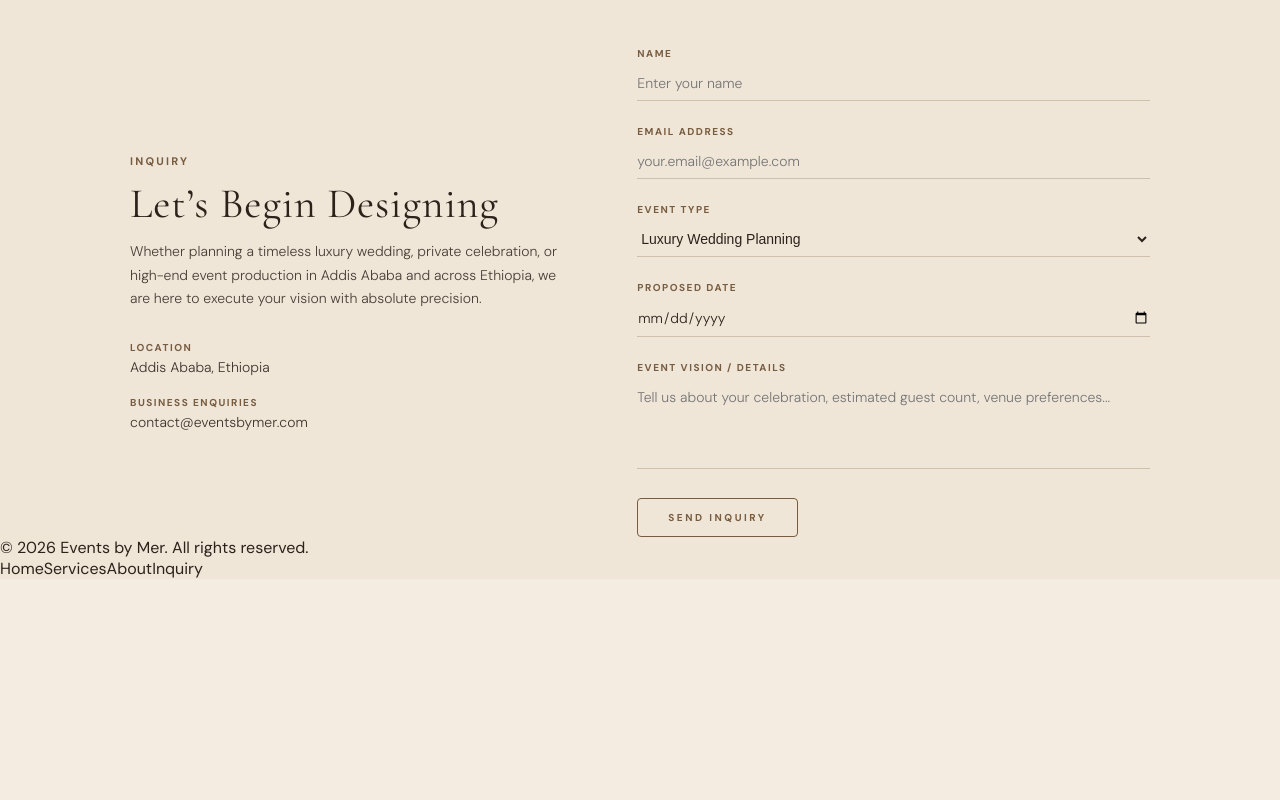
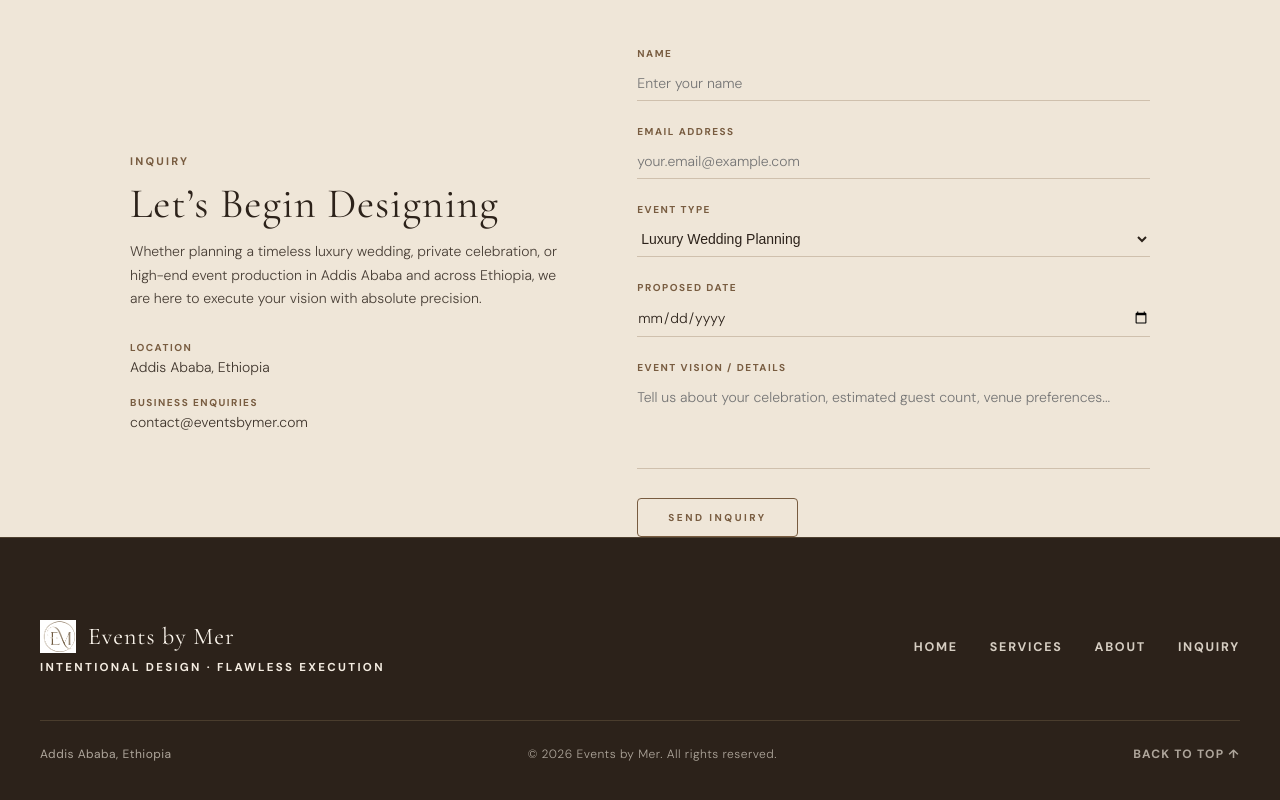
Before and after one commit to Eyoel1/eventsbymerr, a Next.js app: page / in a window 1280 px wide. Shown: the part 3027-3827 px from the top of the page. Before the commit the page ends 3606 px from the top, so only its background shows below. Built offline with nearby package versions, Linux system fonts and the light colour scheme.

Commit message:
Redesign footer into luxury brand layout, configure favicon & Google search logo metadata

```diff
--- a/src/app/layout.tsx
+++ b/src/app/layout.tsx
@@ -89,7 +89,14 @@ export const metadata: Metadata = {
     },
   },
   icons: {
-    icon: "/favicon.ico",
+    icon: [
+      { url: "/images/logo.webp", type: "image/webp" },
+      { url: "/favicon.ico" }
+    ],
+    apple: [
+      { url: "/images/logo.webp" }
+    ],
+    shortcut: "/images/logo.webp"
   },
 };
 
@@ -100,8 +107,8 @@ const jsonLd = {
   description:
     "Premier luxury wedding planning, styling, and event production house in Addis Ababa, Ethiopia.",
   url: "https://eventsbymer.com",
-  logo: "https://eventsbymer.com/images/logo.jpg",
-  image: "https://eventsbymer.com/images/user_photos/service_ethiopian_ceremony.jpg",
+  logo: "https://eventsbymer.com/images/logo.webp",
+  image: "https://eventsbymer.com/images/about-brand.webp",
   telephone: "+251911000000",
   email: "contact@eventsbymer.com",
   address: {
--- a/src/app/page.module.css
+++ b/src/app/page.module.css
@@ -689,47 +689,150 @@
   box-shadow: 0 8px 24px rgba(133, 104, 75, 0.2);
 }
 
-/* 7. Footer Section */
-.footer {
-  background-color: var(--color-alabaster);
-  border-top: 1px solid rgba(133, 104, 75, 0.1);
-  padding: 30px 0 20px 0;
-  color: rgba(44, 34, 26, 0.75);
+/* 7. Luxury Brand Footer Section */
+.luxuryFooter {
+  background-color: var(--color-espresso);
+  border-top: 1px solid rgba(183, 154, 114, 0.25);
+  padding: 80px 40px 40px;
+  color: var(--color-alabaster);
   width: 100%;
+  box-sizing: border-box;
 }
 
-.footerContainer {
-  max-width: 1100px;
+.footerTopRow {
+  max-width: 1200px;
   margin: 0 auto;
-  padding: 0 40px;
-  display: flex;
-  flex-direction: column;
-  gap: 20px;
-}
-
-.footerTop {
   display: flex;
   justify-content: space-between;
   align-items: center;
   flex-wrap: wrap;
-  gap: 15px;
+  gap: 30px;
+}
+
+.footerBrand {
+  display: flex;
+  flex-direction: column;
+  gap: 6px;
+}
+
+.footerLogoContainer {
+  display: flex;
+  align-items: center;
+  gap: 12px;
+}
+
+.footerLogoImage {
+  object-fit: contain;
+  filter: brightness(1.1);
+}
+
+.footerBrandName {
+  font-family: var(--font-serif);
+  font-size: 24px;
+  font-weight: 400;
+  color: #FAF4EB;
+  letter-spacing: 0.04em;
 }
 
 .footerMotto {
-  font-family: var(--font-serif);
-  font-size: 16px;
-  font-style: italic;
-  color: var(--color-bronze);
+  font-size: 11.5px;
+  letter-spacing: 0.2em;
+  text-transform: uppercase;
+  color: var(--color-bronze-light);
+  font-weight: 600;
 }
 
-.footerBottom {
+.footerNav {
+  display: flex;
+  align-items: center;
+  gap: 32px;
+}
+
+.footerNavLink {
+  color: rgba(244, 236, 225, 0.85);
+  font-size: 12.5px;
+  font-weight: 600;
+  letter-spacing: 0.14em;
+  text-transform: uppercase;
+  text-decoration: none;
+  transition: all 0.3s ease;
+}
+
+.footerNavLink:hover {
+  color: var(--color-bronze-light);
+  transform: translateY(-1px);
+}
+
+.footerDivider {
+  max-width: 1200px;
+  height: 1px;
+  background: rgba(183, 154, 114, 0.22);
+  margin: 45px auto 25px;
+}
+
+.footerBottomRow {
+  max-width: 1200px;
+  margin: 0 auto;
   display: flex;
   justify-content: space-between;
   align-items: center;
-  border-top: 1px solid rgba(133, 104, 75, 0.1);
-  padding-top: 15px;
-  font-size: 11px;
-  letter-spacing: 0.05em;
+  flex-wrap: wrap;
+  gap: 16px;
+  font-size: 12px;
+  color: rgba(244, 236, 225, 0.65);
+  letter-spacing: 0.04em;
+}
+
+.footerLocation {
+  font-weight: 400;
+}
+
+.footerCopyright {
+  font-weight: 300;
+}
+
+.backToTopBtn {
+  color: var(--color-bronze-light);
+  font-size: 12px;
+  font-weight: 600;
+  letter-spacing: 0.1em;
+  text-decoration: none;
+  text-transform: uppercase;
+  transition: all 0.3s ease;
+}
+
+.backToTopBtn:hover {
+  color: #FAF4EB;
+  transform: translateY(-2px);
+}
+
+@media (max-width: 768px) {
+  .luxuryFooter {
+    padding: 60px 24px 30px;
+  }
+
+  .footerTopRow {
+    flex-direction: column;
+    text-align: center;
+    align-items: center;
+    gap: 24px;
+  }
+
+  .footerLogoContainer {
+    justify-content: center;
+  }
+
+  .footerNav {
+    gap: 20px;
+    flex-wrap: wrap;
+    justify-content: center;
+  }
+
+  .footerBottomRow {
+    flex-direction: column;
+    text-align: center;
+    gap: 12px;
+  }
 }
 
 /* Mobile Header & Fullscreen Menu Overlay */
--- a/src/app/page.tsx
+++ b/src/app/page.tsx
@@ -330,20 +330,43 @@ export default function Home() {
             )}
           </div>
         </div>
+      </section>
 
-        {/* Footer Bottom Bar */}
-        <footer className={styles.footerBottomBar} aria-label="Site Footer">
-          <div className={styles.footerInner}>
-            <span className={styles.copyright}>© {new Date().getFullYear()} Events by Mer. All rights reserved.</span>
-            <nav className={styles.footerLinks} aria-label="Footer Navigation">
-              <a href="#home">Home</a>
-              <a href="#services">Services</a>
-              <a href="#about">About</a>
-              <a href="#contact">Inquiry</a>
-            </nav>
+      {/* Luxury Brand Footer */}
+      <footer className={styles.luxuryFooter} aria-label="Site Footer">
+        <div className={styles.footerTopRow}>
+          <div className={styles.footerBrand}>
+            <div className={styles.footerLogoContainer}>
+              <Image
+                src="/images/logo.webp"
+                alt="Events by Mer Logo"
+                width={36}
+                height={36}
+                className={styles.footerLogoImage}
+              />
+              <span className={styles.footerBrandName}>Events by Mer</span>
+            </div>
+            <p className={styles.footerMotto}>Intentional Design · Flawless Execution</p>
           </div>
-        </footer>
-      </section>
+
+          <nav className={styles.footerNav} aria-label="Footer Navigation">
+            <a href="#home" className={styles.footerNavLink}>Home</a>
+            <a href="#services" className={styles.footerNavLink}>Services</a>
+            <a href="#about" className={styles.footerNavLink}>About</a>
+            <a href="#contact" className={styles.footerNavLink}>Inquiry</a>
+          </nav>
+        </div>
+
+        <div className={styles.footerDivider} />
+
+        <div className={styles.footerBottomRow}>
+          <span className={styles.footerLocation}>Addis Ababa, Ethiopia</span>
+          <span className={styles.footerCopyright}>© {new Date().getFullYear()} Events by Mer. All rights reserved.</span>
+          <a href="#home" className={styles.backToTopBtn} aria-label="Back to Top">
+            <span>Back to Top ↑</span>
+          </a>
+        </div>
+      </footer>
 
     </main>
   );
```
